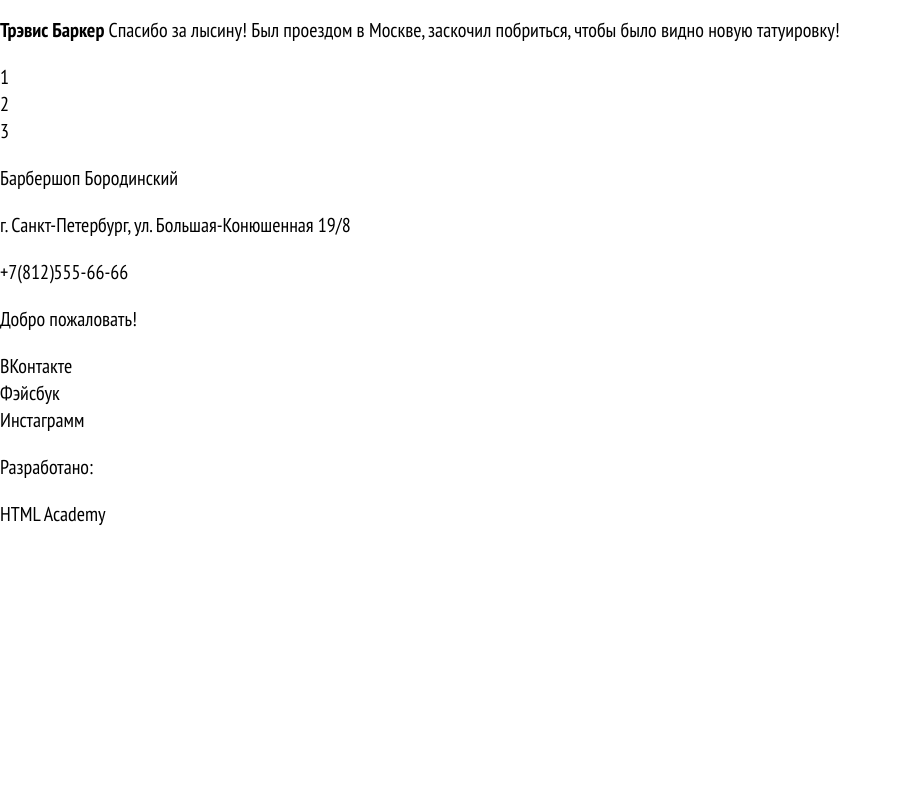
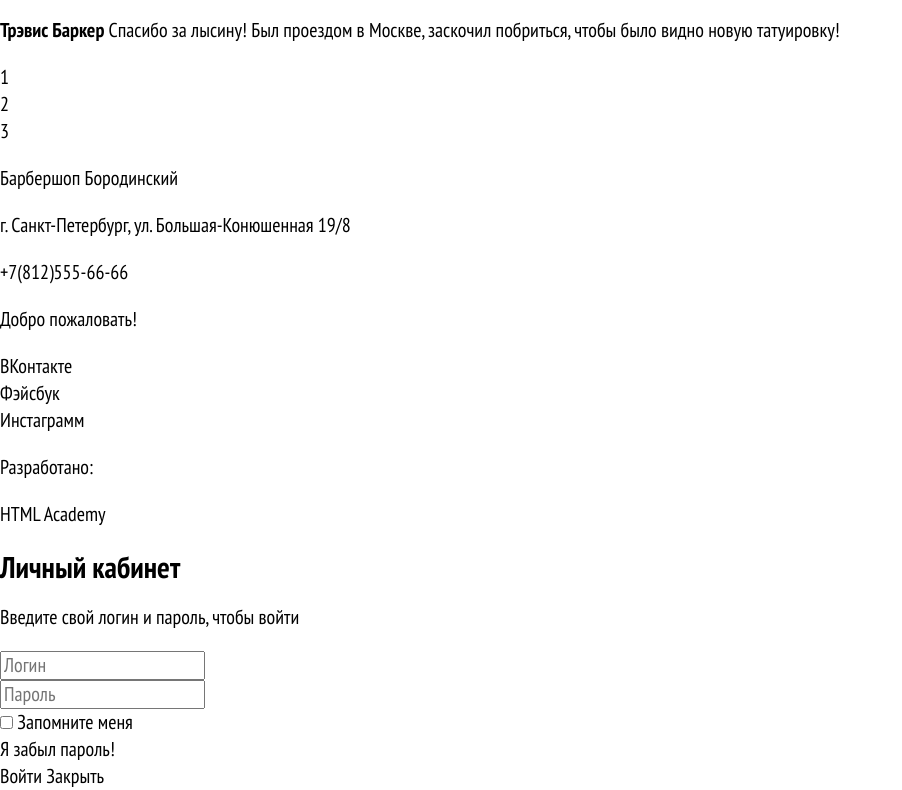
Before and after one commit to romeo198808/Barbershop, a website: page work/index.html in a window 1280 px wide. Shown: the part 1438-2228 px from the top of the page, without its empty margins (0-902 px from the left). Before the commit the page ends 1966 px from the top, so only its background shows below. Drawn offline with nearby package versions, Linux system fonts and the light colour scheme; files that its build step writes are made by us from their sources.

Commit message:
Сделал модальное окно личный кабинет

```diff
--- a/work/index.html
+++ b/work/index.html
@@ -125,5 +125,29 @@
       </div>
     </footer>
 
+    <section class="modal login">
+      <h2 class="login__title">Личный кабинет</h2>
+      <p class="login__text">Введите свой логин и пароль, чтобы войти</p>
+      <form class="login__form form-login" action="index.html" method="post">
+        <div class="form-login__wrape">
+          <input type="text" name="login" value="" placeholder="Логин" id="login">
+          <label for="login" class="visually-hidden">Логин</label>
+        </div>
+        <div class="form-login__wrape">
+          <input type="password" name="password" value="" placeholder="Пароль" id="password">
+          <label for="password" class="visually-hidden">Пароль</label>
+        </div>
+        <div class="form-login__wrape">
+          <input type="checkbox" name="remember" value="" id="remember">
+          <label for="remember">Запомните меня</label>
+        </div>
+        <a href="#" class="form-login__link">Я забыл пароль!</a>
+        <div class="form-login__buttons">
+          <button type="submit" name="button" class="form-login__submit block__button">Войти</button>
+          <button type="button" name="button" class="form-login__close block__button">Закрыть</button>
+        </div>
+      </form>
+    </section>
+
   </body>
 </html>
```
